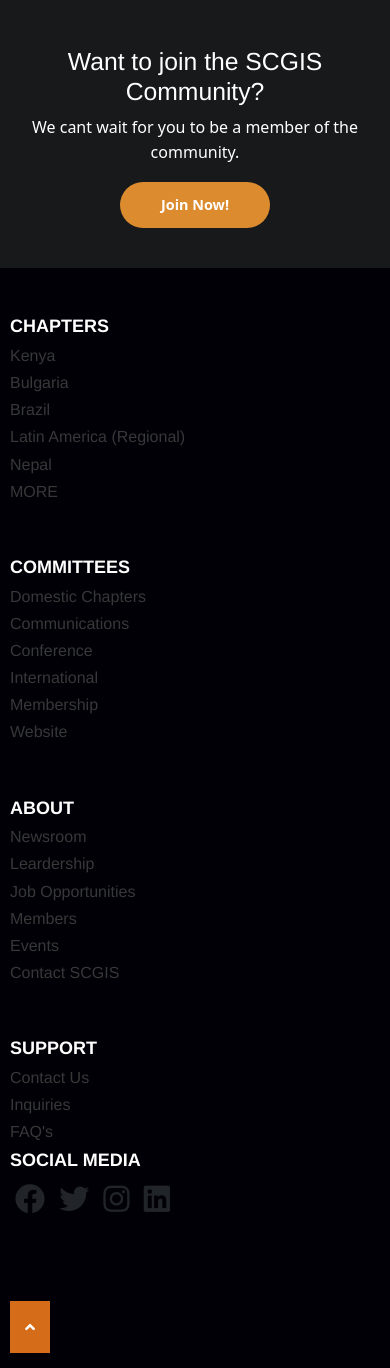
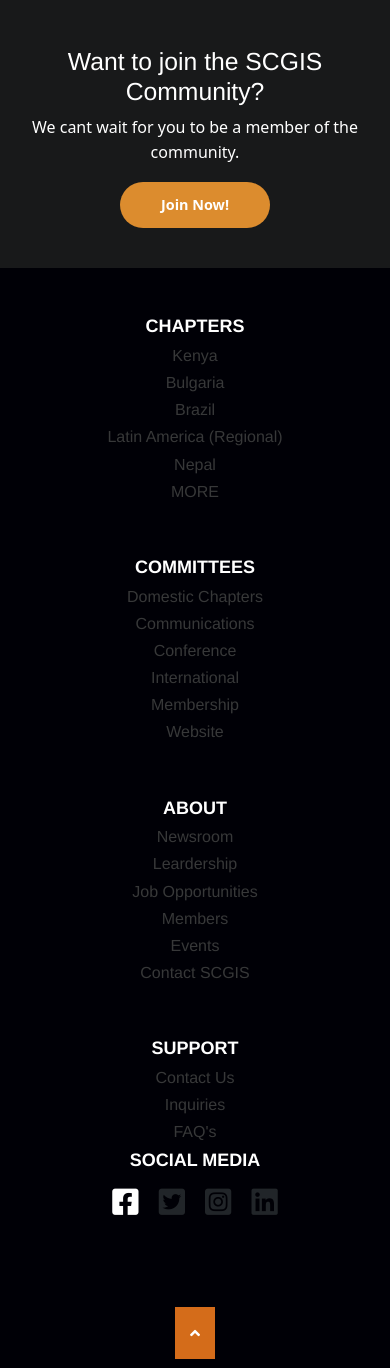
Before and after one commit to mukotso/weekly-challenge, a PHP site: page / in a window 390 px wide. Shown: the part 3283-4651 px from the top of the page. Run offline with PHP 8.4, Linux system fonts and the light colour scheme; some libraries are stand-ins or nearby versions.

Commit message:
social media square icon

```diff
--- a/css/index.css
+++ b/css/index.css
@@ -124,6 +124,9 @@
   font-weight: 800;
   text-align: center; }
 
+.facebook-icon {
+  color: #fff; }
+
 .dot-active {
   cursor: pointer;
   height: 10px;
@@ -133,6 +136,12 @@
   border-radius: 50%;
   display: inline-block;
   transition: background-color 0.6s ease; }
+
+@media screen and (max-width: 640px) {
+  #footer {
+    text-align: center !important; }
+  footer {
+    text-align: center; } }
 
 .dot {
   cursor: pointer;
@@ -154,7 +163,7 @@
   font-weight: 800; }
 
 .fab {
-  margin: 5px;
+  margin: 8px;
   font-size: 30px; }
 
 .bg-white {
--- a/index.html
+++ b/index.html
@@ -194,7 +194,7 @@
               in Our Region</h2>
               <p>Promoting growth in our <br>
               chapters and communities</p>
-              <br>
+              <br><br>
               <a class="view-conference btn-white">View Conference</a>
           </div>
 
@@ -261,9 +261,9 @@
               <h6>FAQ's</h6>
               <h4>SOCIAL MEDIA</h4>
               <div class="cell large-auto">
-                <span><i class="fab fa-facebook"></i></span>
-                <span><i class="fab fa-twitter"></i></span>
-                <span><i class="fab fa-instagram"></i></span>
+                <span><i class=" facebook-icon fab fa-facebook-square"></i></span>
+                <span><i class="fab fa-twitter-square"></i></span>
+                <span><i class="fab fa-instagram-square"></i></span>
                 <span><i class="fab fa-linkedin"></i></span>
             </div>
             </div>
--- a/scss/index.scss
+++ b/scss/index.scss
@@ -140,6 +140,9 @@
      text-align: center;
 
  }
+ .facebook-icon{
+     color:#fff;
+ }
  .dot-active {
     cursor: pointer;
     height: 10px;
@@ -149,6 +152,16 @@
     border-radius: 50%;
     display: inline-block;
     transition: background-color 0.6s ease;
+  }
+
+  @media screen and (max-width:640px){
+      #footer{
+          text-align: center !important;
+      }
+      footer{
+          text-align:center;
+      }
+
   }
 
   .dot {
@@ -173,7 +186,7 @@
 
  }
  .fab{
-     margin:5px;
+     margin:8px;
      font-size:30px;
  }
  .bg-white{
```
